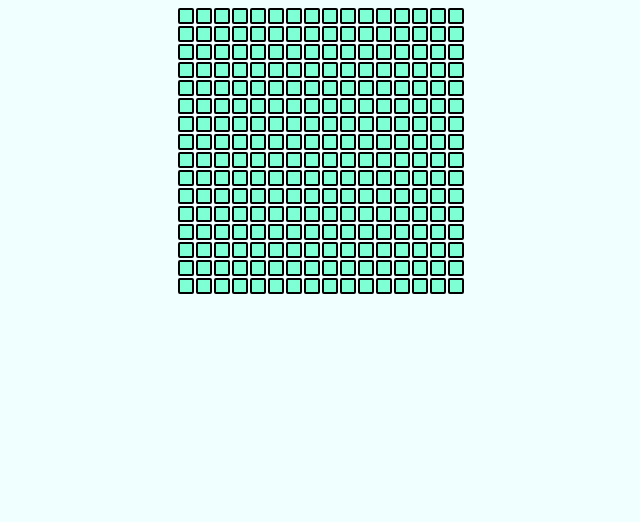
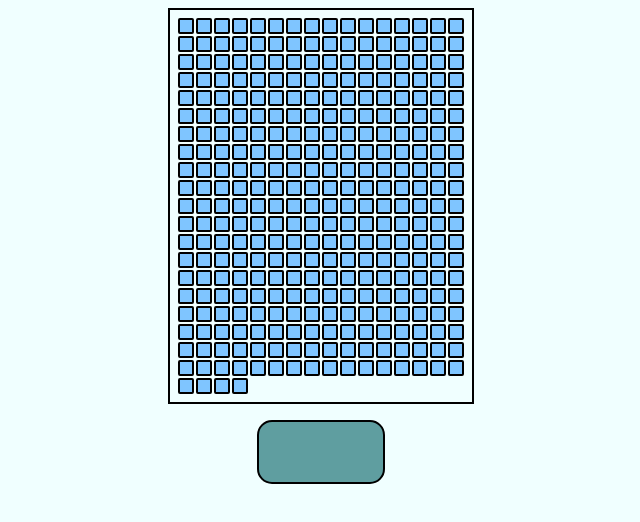
Before and after one commit to mqtchacookie/etch-a-sketch, a plain HTML site: page index.html in a window 1280 px wide. Shown: the whole page, without its empty margins (319-959 px from the left). Drawn offline with Linux system fonts and the light colour scheme.

Commit message:
Add button

```diff
--- a/index.html
+++ b/index.html
@@ -9,6 +9,7 @@
 	<body>
 		<div class="content">
 			<div class="grid"></div>
+			<button class="prompt-button"></button>
 		</div>
 	</body>
 	<script src="script.js"></script>
--- a/script.js
+++ b/script.js
@@ -1,15 +1,14 @@
 // VAR DECLARATION
 const grid = document.querySelector('.grid');
-
+const itemAmount = 18;
 // ADD CLASSES
 
 //APPEND DIVS TO GRID
-for (let i = 1; i <= 16 * 16; i++) {
+for (let i = 1; i <= itemAmount ** 2; i++) {
 	const div = document.createElement('div');
 	div.classList.add('grid-item');
-    div.addEventListener('mouseover', () =>{
-        div.classList.add('hovered')
-    })
+	div.addEventListener('mouseover', () => {
+		div.classList.add('hovered');
+	});
 	grid.appendChild(div);
-
 }
--- a/styles.css
+++ b/styles.css
@@ -5,7 +5,19 @@ body {
 	justify-content: center;
 	align-items: center;
 }
+.content {
+	display: flex;
+	flex-direction: column;
+	justify-content: center;
+	align-items: center;
+	flex: 1 1 auto;
+	gap: 16px;
+}
 .grid {
+	border: 2px solid;
+	padding: 8px;
+	width: fit-content;
+	height: fit-content;
 	display: grid;
 	grid-template-columns: repeat(16, 16px);
 	grid-auto-rows: minmax(16px, 16px);
@@ -13,7 +25,7 @@ body {
 }
 
 .grid-item {
-	background-color: aquamarine;
+	background-color: rgb(127, 197, 255);
 
 	border: 2px solid;
 	border-radius: 2px;
@@ -24,3 +36,11 @@ body {
 
 	transition: all 450ms;
 }
+
+.prompt-button {
+	background-color: cadetblue;
+	width: 8rem;
+	height: 8vh;
+	border: 2px solid;
+	border-radius: 15px;
+}
```
